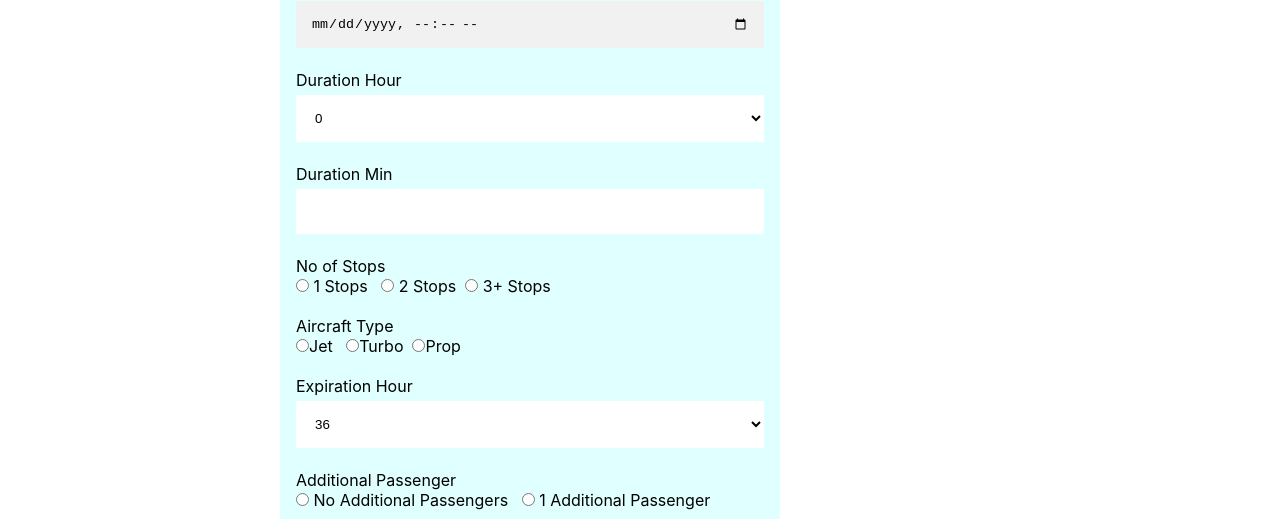
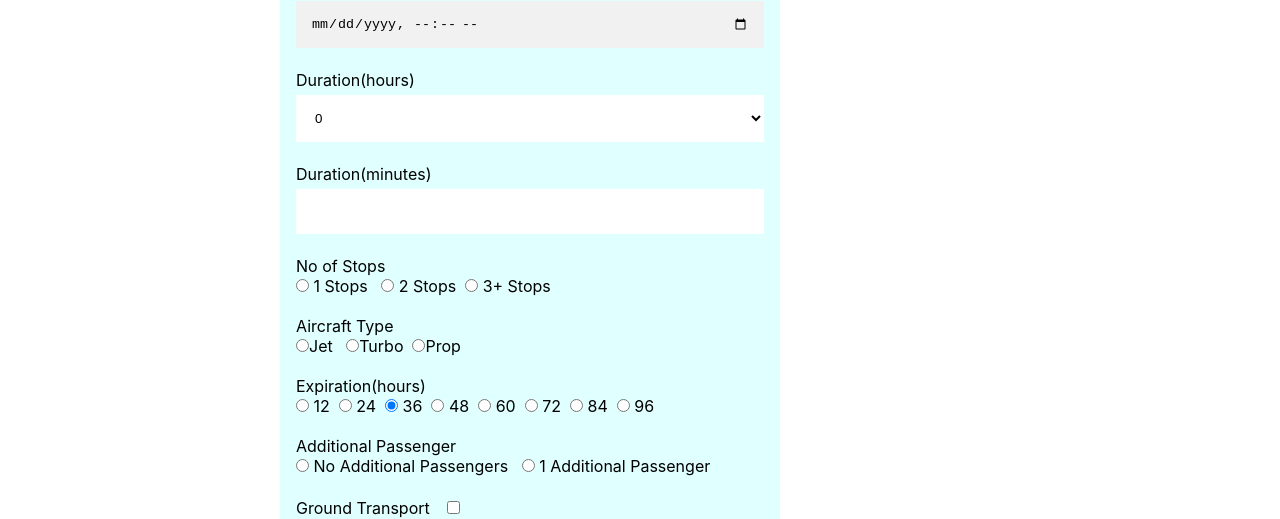
Before and after one commit to AnjanaCRM/medviationsupplierQuoteDev, a React (Create React App) app: page / in a window 1280 px wide. Shown: the part 209-728 px from the top of the page. Built offline with nearby package versions, Linux system fonts and the light colour scheme; no server answers.

Commit message:
Added disabled

```diff
--- a/src/components/CreateQuote.jsx
+++ b/src/components/CreateQuote.jsx
@@ -108,13 +108,13 @@ sessionStorage.setItem("isQuoteCreated","Yes");
     <form onSubmit={handleFormSubmit}>
     <label>
         Price
-        <input type="number" name="Price" onChange={onChange} value={form.Price} min="0"  />
+        <input disabled={disable} type="number" name="Price" onChange={onChange} value={form.Price} min="0"  />
     </label>
     <label >Travel Date :
-        <input type="datetime-local" name="traveldate" onChange={onChange} value={form.traveldate} />
+        <input disabled={disable} type="datetime-local" name="traveldate" onChange={onChange} value={form.traveldate} />
     </label>
-    <label> Duration Hour
-        <select name="DurationHour" onChange={onChange} value={form.DurationHour}>
+    <label> Duration(hours)
+        <select disabled={disable} name="DurationHour" onChange={onChange} value={form.DurationHour}>
             <option>0</option>
             <option>1</option>
             <option>2</option>
@@ -142,27 +142,37 @@ sessionStorage.setItem("isQuoteCreated","Yes");
         </select>
     </label>
     <br/>
-    <label> Duration Min
-       <input type="text" name="durationmin" onChange={onChange} value={form.durationmin} min="0" ></input>
+    <label> Duration(minutes)
+       <input disabled={disable} type="text" name="durationmin" onChange={onChange} value={form.durationmin} min="0" ></input>
     </label>
     <label> No of Stops
         <br/>
-        <input type="radio" name="NoStops" value="1" onChange={onChange} />&nbsp;1 Stops &nbsp;&nbsp;
-        <input type="radio" name="NoStops" value="2" onChange={onChange} />&nbsp;2 Stops&nbsp;&nbsp;
-        <input type="radio" name="NoStops" value="3" onChange={onChange} />&nbsp;3+ Stops&nbsp;&nbsp;
+        <input disabled={disable} type="radio" name="NoStops" value="1" onChange={onChange} />&nbsp;1 Stops &nbsp;&nbsp;
+        <input disabled={disable} type="radio" name="NoStops" value="2" onChange={onChange} />&nbsp;2 Stops&nbsp;&nbsp;
+        <input disabled={disable} type="radio" name="NoStops" value="3" onChange={onChange} />&nbsp;3+ Stops&nbsp;&nbsp;
     </label>
     <br/><br/>
     <label> Aircraft Type
         <br/>
         <div>
-          <input type="radio" name="AircraftType" value="Jet" onChange={onChange} />Jet &nbsp;&nbsp;
-          <input type="radio" name="AircraftType" value="Turbo Prop" onChange={onChange} />Turbo&nbsp;&nbsp;
-          <input type="radio" name="AircraftType" value="Rotor" onChange={onChange} />Prop
+          <input disabled={disable} type="radio" name="AircraftType" value="Jet" onChange={onChange} />Jet &nbsp;&nbsp;
+          <input disabled={disable} type="radio" name="AircraftType" value="Turbo Prop" onChange={onChange} />Turbo&nbsp;&nbsp;
+          <input disabled={disable} type="radio" name="AircraftType" value="Rotor" onChange={onChange} />Prop
         </div>
     </label>
     <br/>
-    <label> Expiration Hour
-    <select name="ExpirationHour" onChange={onChange} defaultValue="36" value={form.ExpirationHour}>
+    <label> Expiration(hours)
+    <br/>
+       <input disabled={disable} type="radio" name="12" value="ExpirationHour" onChange={onChange} />&nbsp;12&nbsp;&nbsp;
+        <input disabled={disable} type="radio" name="ExpirationHour" value="24" onChange={onChange} />&nbsp;24&nbsp;&nbsp;
+        <input disabled={disable} type="radio" defaultChecked   name="ExpirationHour" value="36" onChange={onChange} />&nbsp;36&nbsp;&nbsp;
+        <input disabled={disable} type="radio" name="ExpirationHour" value="48" onChange={onChange} />&nbsp;48&nbsp;&nbsp;
+        <input disabled={disable} type="radio" name="ExpirationHour" value="60" onChange={onChange} />&nbsp;60&nbsp;&nbsp;
+        <input disabled={disable} type="radio" name="ExpirationHour" value="72" onChange={onChange} />&nbsp;72&nbsp;&nbsp;
+        <input disabled={disable} type="radio" name="ExpirationHour" value="84" onChange={onChange} />&nbsp;84&nbsp;&nbsp;
+        <input disabled={disable} type="radio" name="ExpirationHour" value="96" onChange={onChange} />&nbsp;96&nbsp;&nbsp;
+        <br/>
+    {/* <select name="ExpirationHour" onChange={onChange} defaultValue="36" value={form.ExpirationHour}>
            <option>12</option>
            <option>36</option>
             <option>24</option>
@@ -171,30 +181,30 @@ sessionStorage.setItem("isQuoteCreated","Yes");
             <option>72</option>
             <option>84</option>
             <option>96</option>
-        </select>
+        </select> */}
         </label>
     <br/>
     <label> Additional Passenger
         <br/>
-          <input type="radio" name="AddPassenger" value="0" onChange={onChange} />&nbsp;No Additional Passengers &nbsp;&nbsp;
-          <input type="radio" name="AddPassenger" value="1" onChange={onChange} />&nbsp;1 Additional Passenger&nbsp;&nbsp;
+          <input disabled={disable} type="radio" name="AddPassenger" value="0" onChange={onChange} />&nbsp;No Additional Passengers &nbsp;&nbsp;
+          <input disabled={disable} type="radio" name="AddPassenger" value="1" onChange={onChange} />&nbsp;1 Additional Passenger&nbsp;&nbsp;
     </label>
   <br/><br/>
    <label> Ground Transport
-        <input  type="checkbox" name="GroundTransport" onChange={onChange} value={form.GroundTransport}></input>
+        <input disabled={disable} type="checkbox" name="GroundTransport" onChange={onChange} value={form.GroundTransport}></input>
     </label>
     <br></br>
     <label> Medical Staff
     <div>
-          <input type="radio" name="MedicalCrew" value="RN_RN" onChange={onChange} />&nbsp;RN & RN &nbsp;
-          <input type="radio" name="MedicalCrew" value="RN_RT" onChange={onChange} />&nbsp;RN & RT&nbsp;
-          <input type="radio" name="MedicalCrew" value="RN_Physician" onChange={onChange} />&nbsp;RN & Physician&nbsp;
-          <input type="radio" name="MedicalCrew" value="RN_Paramedic" onChange={onChange} />&nbsp;RN & Paramedic&nbsp;
+          <input disabled={disable} type="radio" name="MedicalCrew" value="RN_RN" onChange={onChange} />&nbsp;RN & RN &nbsp;
+          <input disabled={disable} type="radio" name="MedicalCrew" value="RN_RT" onChange={onChange} />&nbsp;RN & RT&nbsp;
+          <input disabled={disable} type="radio" name="MedicalCrew" value="RN_Physician" onChange={onChange} />&nbsp;RN & Physician&nbsp;
+          <input disabled={disable} type="radio" name="MedicalCrew" value="RN_Paramedic" onChange={onChange} />&nbsp;RN & Paramedic&nbsp;
         </div>
     </label>
     <br/>
     <label> Provider Notes
-        <textarea name="ProviderNotes" onChange={onChange} value={form.ProviderNotes}></textarea>
+        <textarea name="ProviderNotes" onChange={onChange} disabled={disable} value={form.ProviderNotes}></textarea>
     </label>
     <br></br>
     <div>
```
